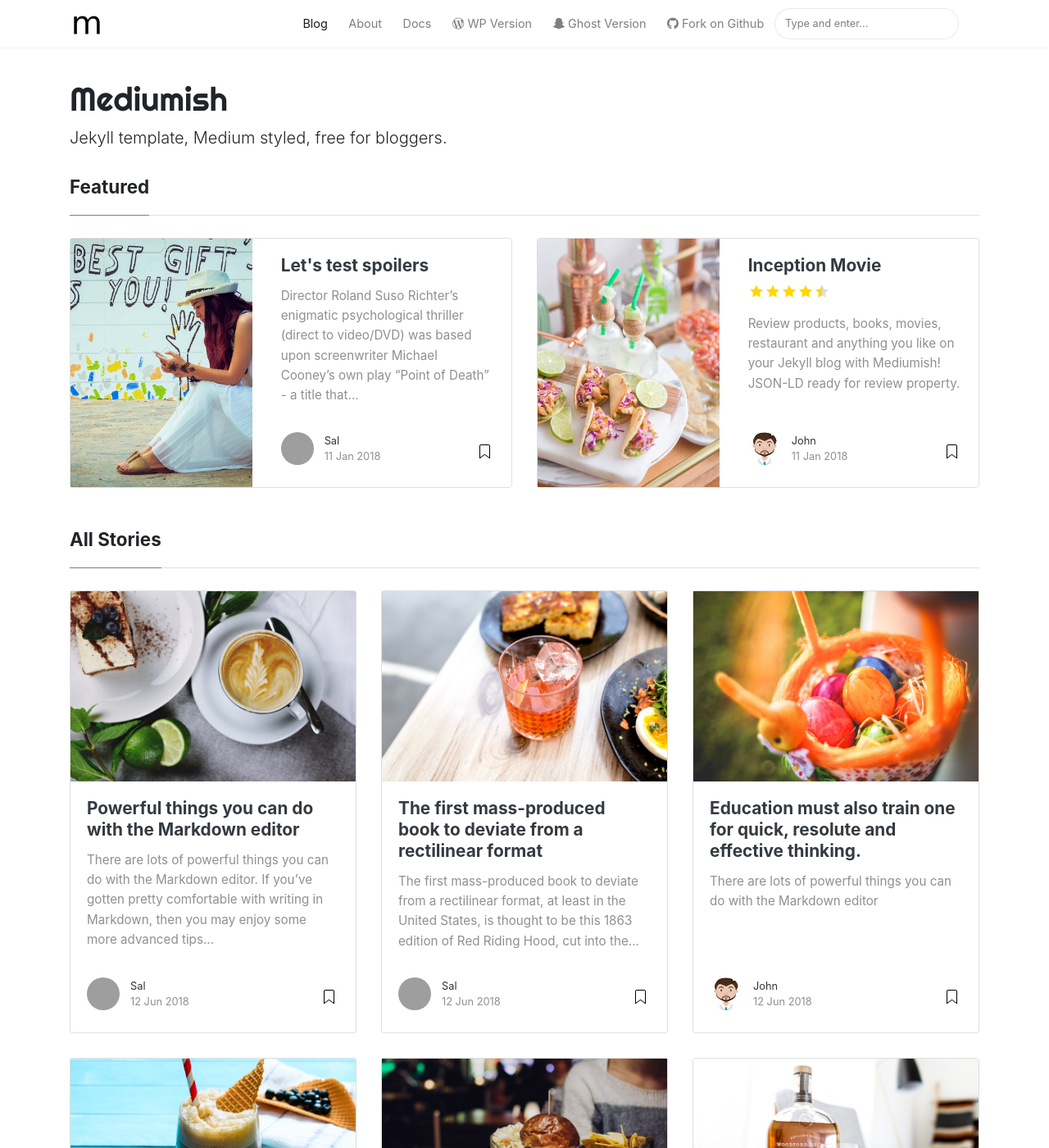
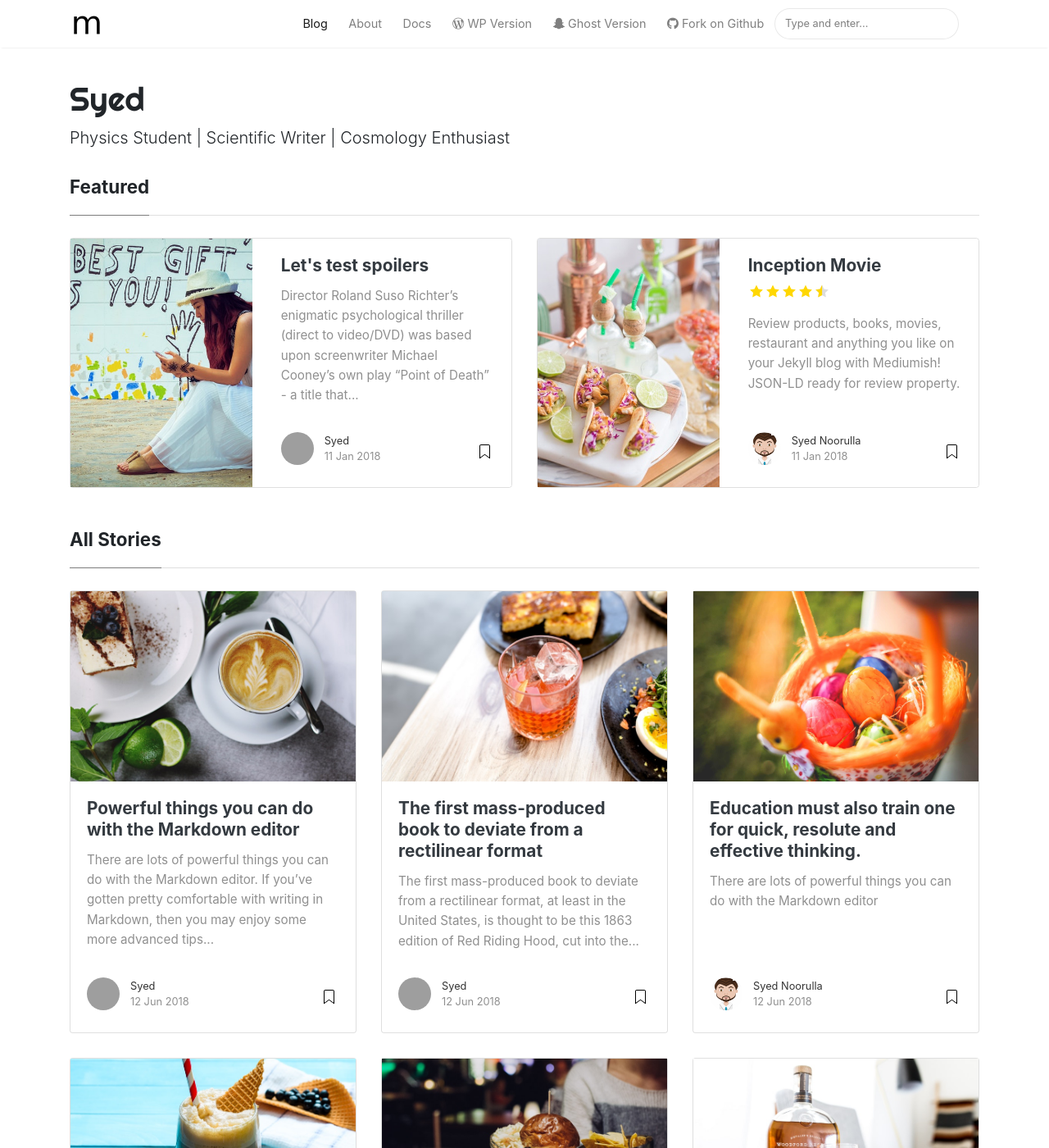
Before and after one commit to syedzeeshanphys/syedzeeshanphys.github.io, a Jekyll site: the page built from index.html, in a window 1280 px wide and 1400 px high. Shown: the whole window at 82% size. Built offline with Jekyll 4.4.1, drawn with Linux system fonts in a browser that asks for light colours; nearby versions of some CDN libraries; the list of posts is cut into pages by our own code; some of the changed text lies outside the part shown; grey boxes are pictures that could not be loaded.

Commit message:
Update _config.yml

```diff
--- a/_config.yml
+++ b/_config.yml
@@ -1,7 +1,7 @@
 # Site
-name: "Mediumish"
-title: "Mediumish"
-description: "Jekyll template, Medium styled, free for bloggers."
+name: "Syed"
+title: "Syed Noorulla Physics"
+description: "Physics Student | Scientific Writer | Cosmology Enthusiast"
 logo: 'assets/images/logo.png'
 favicon: 'assets/images/logo.png'
 baseurl: /mediumish-theme-jekyll
@@ -14,19 +14,19 @@ permalink: /:title/
 # Authors
 authors:
   sal:
-    name: Sal
-    display_name: Sal
+    name: Syed
+    display_name: Syed
     gravatar: e56154546cf4be74e393c62d1ae9f9d4
     email: wowthemesnet@gmail.com
     web: https://www.wowthemes.net
     twitter: https://twitter.com/wowthemesnet
     description: "Author of Mediumish, a Bootstrap Medium styled template available for WordPress, HTML, Ghost and Jekyll. You are currently previewing Jekyll template demo."
   john:
-    name: John
-    display_name: John
+    name: Syed Noorulla
+    display_name: Syed Noorulla
     avatar: 'assets/images/avatar.png'
     gravatar: b1cc14991db7a456fcd761680bbc8f81
-    email: wowthemesnet@gmail.com
+    email: syedzeeshan61652@gmail.com
     web: https://www.wowthemes.net
     twitter: https://twitter.com/wowthemesnet
     description: "This is the author box. Write a short description of the author here. You are currently previewing Mediumish demo, a Jekyll template compatible with Github pages."
```
